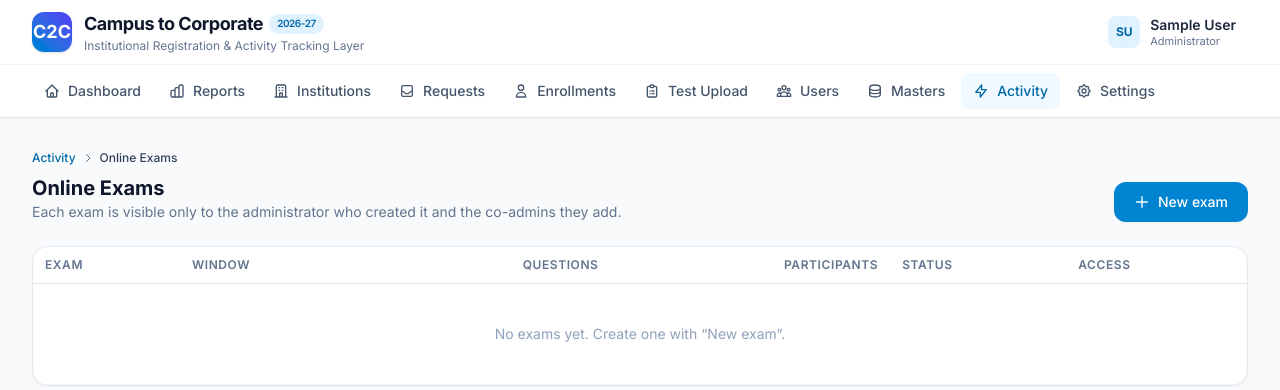
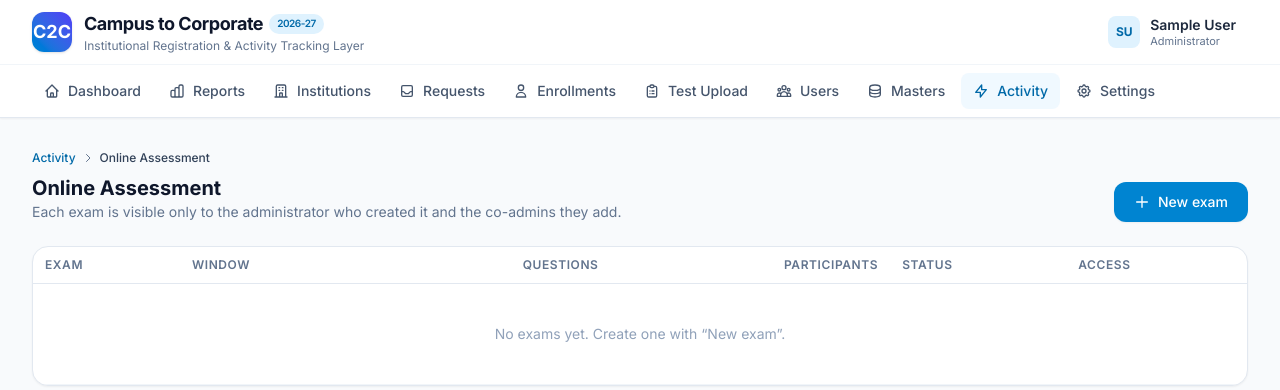
Before and after one commit to sportsbyadrika/kdisc_campus_to_corporate, a PHP site: page /exams.php in a window 1280 px wide. Shown: the top 390 px of the page. Run offline with PHP 8.4, Linux system fonts and the light colour scheme; the visitor is signed in with stand-in values (Sample User, id 1); data comes from the database, SQL or seed files in the repository; data that the repository does not hold is empty; style sheets or scripts are compiled from the project's sources; some libraries are stand-ins or nearby versions.

Commit message:
Rename the Online Exams label to Online Assessment
Activity card, list page heading and breadcrumbs, exam workspace breadcrumb,
co-admin note, participant sign-in page and the invitation email.

Co-Authored-By: Claude Opus 5.5 <noreply@anthropic.com>
Claude-Session: https://claude.ai/code/session_012i7mjspeaS5kSJz1pEYp69

```diff
--- a/activity.php
+++ b/activity.php
@@ -19,8 +19,8 @@ if ($examIds) {
 
 $modules = [
     [
-        'href' => 'exams', 'icon' => 'academic', 'color' => 'bg-sky-100 text-sky-700', 'title' => 'Online Exams',
-        'text' => 'Question banks, question series, participants, timed online exams with emailed passwords, results and publishing.',
+        'href' => 'exams', 'icon' => 'academic', 'color' => 'bg-sky-100 text-sky-700', 'title' => 'Online Assessment',
+        'text' => 'Question banks, question series, participants, timed online assessments with emailed passwords, results and publishing.',
         'meta' => num($examStats['total']) . ' exam' . ($examStats['total'] === 1 ? '' : 's') . ' · ' . num($examStats['active']) . ' active',
     ],
 ];
--- a/app/exams.php
+++ b/app/exams.php
@@ -298,7 +298,7 @@ function exam_invite(array $p, array $exam, string $expiresAt): bool
         ->execute([password_hash($password, PASSWORD_DEFAULT), $expiresAt, now_sql(), $p['id']]);
     $fmt = fn(string $d) => date('d M Y, h:i A', strtotime($d));
     $body = '<p>Dear ' . e($p['name']) . ',</p>'
-        . '<p>You are registered for the online exam <strong>' . e($exam['title']) . '</strong>.</p>'
+        . '<p>You are registered for the online assessment <strong>' . e($exam['title']) . '</strong>.</p>'
         . '<table cellpadding="6" style="border-collapse:collapse;font-size:14px;margin:12px 0">'
         . '<tr><td style="color:#64748b">Exam window</td><td><strong>' . e($fmt($exam['start_at'])) . '</strong> to <strong>' . e($fmt($exam['end_at'])) . '</strong></td></tr>'
         . '<tr><td style="color:#64748b">Duration</td><td><strong>' . (int) $exam['duration_minutes'] . ' minutes</strong></td></tr>'
@@ -310,7 +310,7 @@ function exam_invite(array $p, array $exam, string $expiresAt): bool
         . '<p>Please note: questions are shown one at a time and you cannot go back to a previous question. '
         . 'Copying and pasting is disabled. Signing out ends your exam. If your connection drops, sign in again to continue before the time runs out.</p>'
         . '<p>Do not share this password with anyone.</p>';
-    return send_mail($p['email'], 'Online exam: ' . $exam['title'] . ' - your exam password', email_layout('Your exam password', $body), 'exam_invite');
+    return send_mail($p['email'], 'Online assessment: ' . $exam['title'] . ' - your exam password', email_layout('Your exam password', $body), 'exam_invite');
 }
 
 function exam_mail_result(array $p, array $exam): bool
--- a/app/layout/exam_nav.php
+++ b/app/layout/exam_nav.php
@@ -15,7 +15,7 @@ $fmtDt = fn(string $d) => date('d M Y, h:i A', strtotime($d));
 <div class="mb-6 no-print">
   <nav class="text-xs text-slate-500 mb-3 flex items-center gap-1.5 flex-wrap">
     <a class="link" href="<?= e(url('activity')) ?>">Activity</a><?= icon('chevron-right', 'w-3 h-3') ?>
-    <a class="link" href="<?= e(url('exams')) ?>">Online Exams</a><?= icon('chevron-right', 'w-3 h-3') ?>
+    <a class="link" href="<?= e(url('exams')) ?>">Online Assessment</a><?= icon('chevron-right', 'w-3 h-3') ?>
     <span class="text-slate-700 font-medium truncate max-w-xs"><?= e($exam['title']) ?></span>
   </nav>
   <div class="bg-white rounded-2xl p-4 sm:p-5 shadow-xs border border-slate-200">
--- a/exam-admins.php
+++ b/exam-admins.php
@@ -49,7 +49,7 @@ require APP_ROOT . '/app/layout/exam_nav.php';
 ?>
 <div class="grid grid-cols-1 lg:grid-cols-3 gap-6">
   <div class="card p-0 overflow-hidden lg:col-span-2">
-    <div class="p-5 pb-3"><h2 class="card-title">Co-admins</h2><p class="card-subtitle">Besides <?= e($exam['owner_name'] ?? 'the creator') ?> (creator), these users can view and modify this exam. They find it under Activity → Online Exams.</p></div>
+    <div class="p-5 pb-3"><h2 class="card-title">Co-admins</h2><p class="card-subtitle">Besides <?= e($exam['owner_name'] ?? 'the creator') ?> (creator), these users can view and modify this exam. They find it under Activity → Online Assessment.</p></div>
     <div class="overflow-x-auto">
       <table class="table">
         <thead><tr><th>User</th><th>Role</th><th>Added</th><?php if ($isOwner): ?><th></th><?php endif; ?></tr></thead>
--- a/exam-login.php
+++ b/exam-login.php
@@ -42,7 +42,7 @@ if (is_post()) {
 
 $oldEmail = $_SESSION['_old_email'] ?? '';
 unset($_SESSION['_old_email']);
-$pageTitle = 'Online exam sign in';
+$pageTitle = 'Online assessment sign in';
 $headerRight = '';
 require APP_ROOT . '/app/layout/public_header.php';
 ?>
@@ -50,7 +50,7 @@ require APP_ROOT . '/app/layout/public_header.php';
   <div class="card">
     <div class="text-center mb-6">
       <div class="mx-auto w-12 h-12 rounded-xl bg-sky-100 text-sky-700 flex items-center justify-center mb-3"><?= icon('academic', 'w-6 h-6') ?></div>
-      <h1 class="text-xl font-bold text-slate-900">Online exam</h1>
+      <h1 class="text-xl font-bold text-slate-900">Online Assessment</h1>
       <p class="text-sm text-slate-500 mt-1">Sign in with your registered email and the exam password sent to you.</p>
     </div>
     <form method="post" class="space-y-4" autocomplete="off">
--- a/exams.php
+++ b/exams.php
@@ -40,13 +40,13 @@ $showForm = isset($_GET['new']) && can_create_exams();
 $old = $_SESSION['_old'] ?? [];
 unset($_SESSION['_old']);
 
-$pageTitle = 'Online Exams';
+$pageTitle = 'Online Assessment';
 require APP_ROOT . '/app/layout/header.php';
 ?>
-<nav class="text-xs text-slate-500 mb-2 flex items-center gap-1.5"><a class="link" href="<?= e(url('activity')) ?>">Activity</a><?= icon('chevron-right', 'w-3 h-3') ?><span class="text-slate-700 font-medium">Online Exams</span></nav>
+<nav class="text-xs text-slate-500 mb-2 flex items-center gap-1.5"><a class="link" href="<?= e(url('activity')) ?>">Activity</a><?= icon('chevron-right', 'w-3 h-3') ?><span class="text-slate-700 font-medium">Online Assessment</span></nav>
 <div class="flex flex-col md:flex-row md:items-end justify-between gap-4 mb-6">
   <div>
-    <h1 class="text-xl font-bold text-slate-900">Online Exams</h1>
+    <h1 class="text-xl font-bold text-slate-900">Online Assessment</h1>
     <p class="text-sm text-slate-500">Each exam is visible only to the administrator who created it and the co-admins they add.</p>
   </div>
   <?php if (can_create_exams() && !$showForm): ?><a href="<?= e(url('exams', ['new' => 1])) ?>" class="btn-primary"><?= icon('plus') ?> New exam</a><?php endif; ?>
@@ -55,7 +55,7 @@ require APP_ROOT . '/app/layout/header.php';
 <?php if ($showForm): ?>
 <form method="post" class="card mb-6">
   <?= csrf_field() ?><input type="hidden" name="action" value="create">
-  <h2 class="card-title mb-5">Create an online exam</h2>
+  <h2 class="card-title mb-5">Create an online assessment</h2>
   <div class="grid grid-cols-1 md:grid-cols-4 gap-5">
     <div class="md:col-span-4"><label class="label">Name of exam <span class="req">*</span></label><input class="input" name="title" value="<?= e($old['title'] ?? '') ?>" maxlength="200" required></div>
     <div><label class="label">Starting period <span class="req">*</span></label><input class="input" type="datetime-local" name="start_at" value="<?= e($old['start_at'] ?? '') ?>" required></div>
```
Also changed, not shown: README.md.
